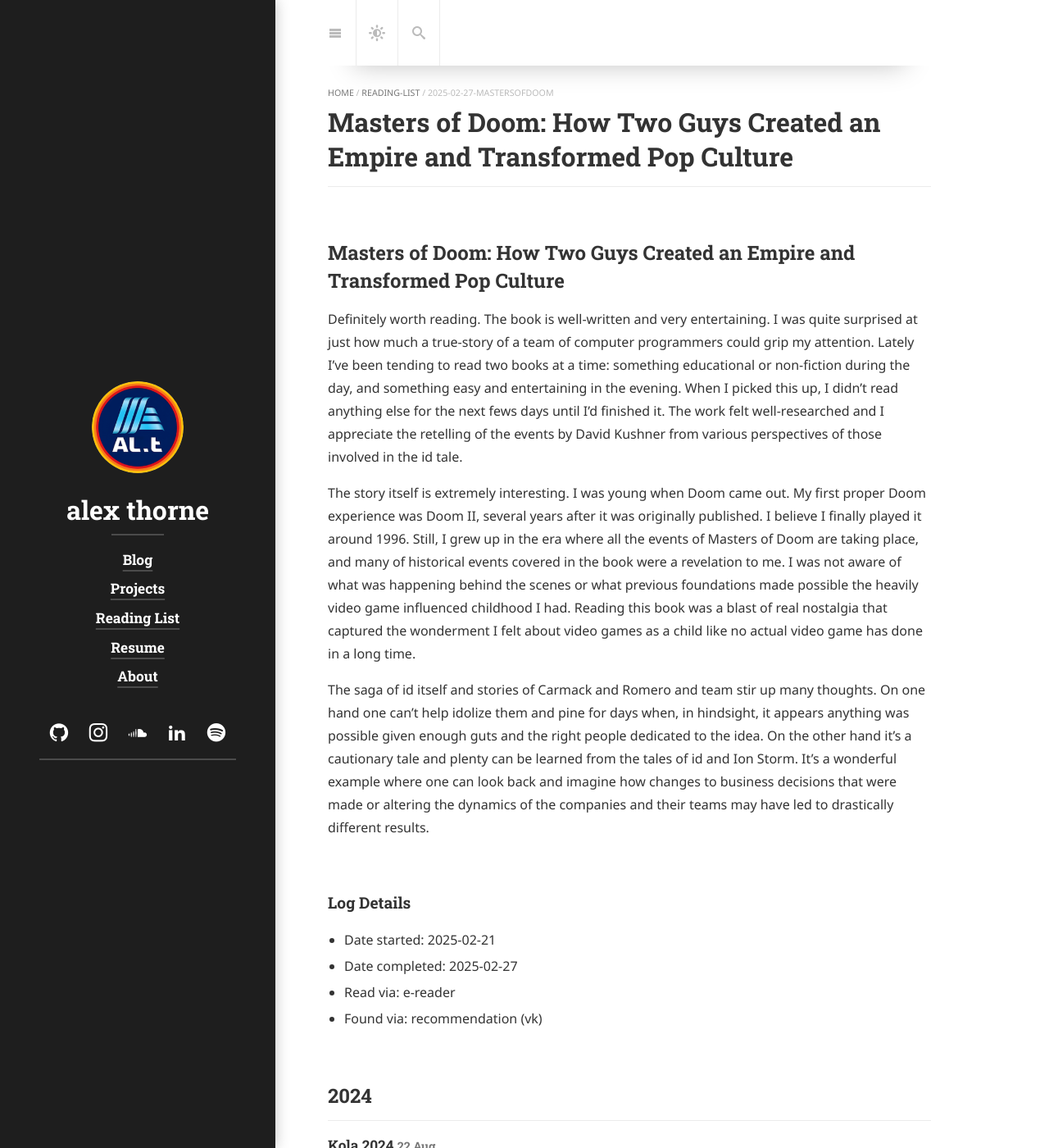
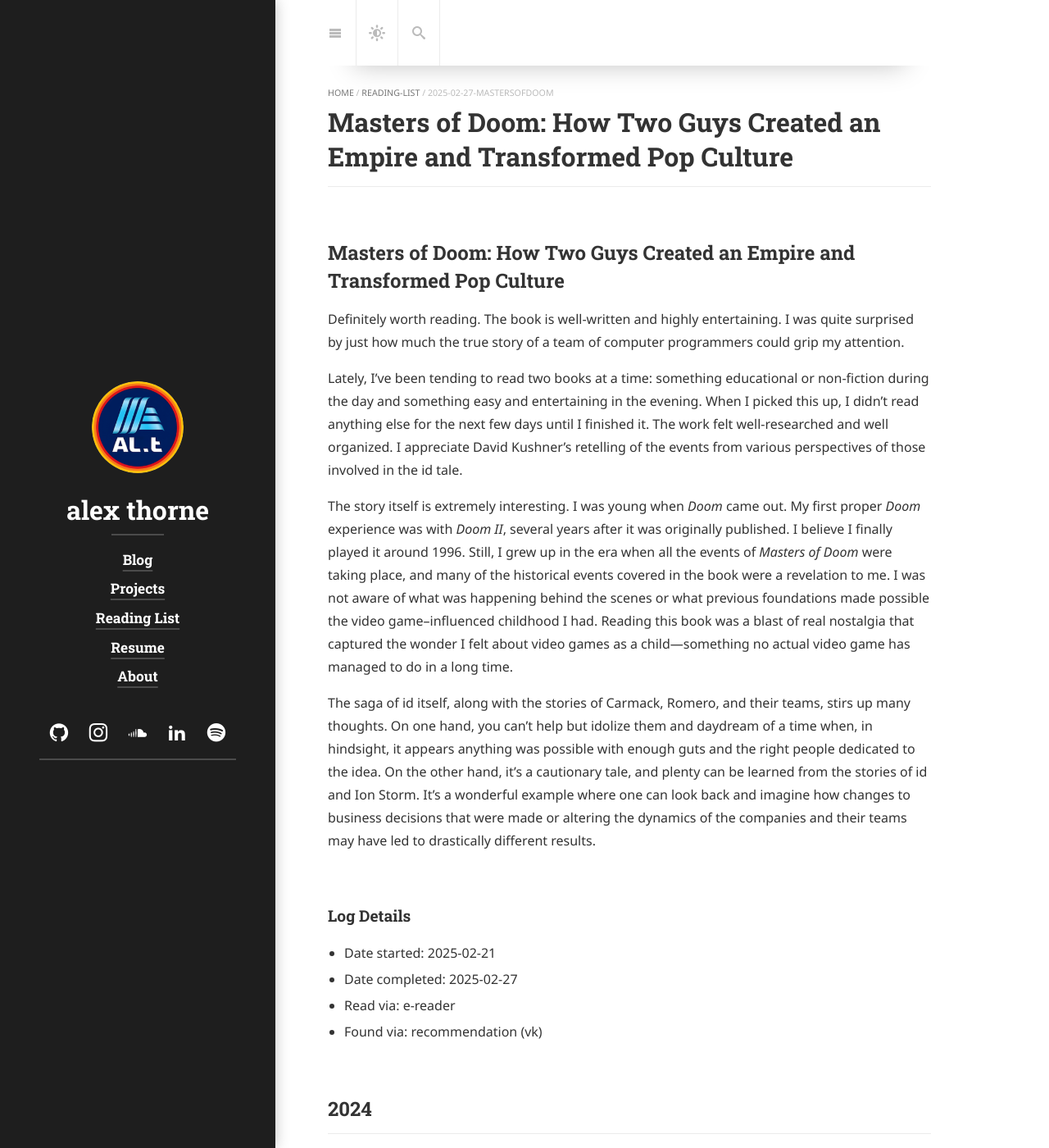
Before and after one commit to alex-thorne/blog, a Jekyll site: the page built from _reading-list/2025-02-27-mastersofdoom.md, in a window 1280 px wide and 1400 px high. Shown: the whole window at 82% size. Built offline with Jekyll 4.4.1, drawn with Linux system fonts in a browser that asks for light colours; cached includes are drawn as plain includes; nearby versions of some CDN libraries; some web fonts are replaced; library files that are not in the unit come from our copies.

Commit message:
proofreading corrections

```diff
--- a/_reading-list/2025-02-27-mastersofdoom.md
+++ b/_reading-list/2025-02-27-mastersofdoom.md
@@ -16,18 +16,20 @@ tags: [reading-list]
 
 ## Masters of Doom: How Two Guys Created an Empire and Transformed Pop Culture
 
-Definitely worth reading. The book is well-written and very entertaining.
-I was quite surprised at just how much a true-story of a team of computer programmers could grip my attention.
-Lately I've been tending to read two books at a time: something educational or non-fiction during the day, and something easy and entertaining in the evening. When I picked this up, I didn't read anything else for the next fews days until I'd finished it.
-The work felt well-researched and I appreciate the retelling of the events by David Kushner from various perspectives of those involved in the id tale.
+Definitely worth reading. The book is well-written and highly entertaining.
+I was quite surprised by just how much the true story of a team of computer programmers could grip my attention.
+
+Lately, I've been tending to read two books at a time: something educational or non-fiction during the day and something easy and entertaining in the evening. When I picked this up, I didn't read anything else for the next few days until I finished it.
+The work felt well-researched and well organized. I appreciate David Kushner's retelling of the events from various perspectives of those involved in the id tale.
 
 The story itself is extremely interesting.
-I was young when Doom came out. My first proper Doom experience was Doom II, several years after it was originally published. I believe I finally played it around 1996.
-Still, I grew up in the era where all the events of Masters of Doom are taking place, and many of historical events covered in the book were a revelation to me.
-I was not aware of what was happening behind the scenes or what previous foundations made possible the heavily video game influenced childhood I had.
-Reading this book was a blast of real nostalgia that captured the wonderment I felt about video games as a child like no actual video game has done in a long time.
+I was young when _Doom_ came out. My first proper _Doom_ experience was with _Doom II_, several years after it was originally published. I believe I finally played it around 1996.
+Still, I grew up in the era when all the events of _Masters of Doom_ were taking place, and many of the historical events covered in the book were a revelation to me.
+I was not aware of what was happening behind the scenes or what previous foundations made possible the video game–influenced childhood I had.
+Reading this book was a blast of real nostalgia that captured the wonder I felt about video games as a child—something no actual video game has managed to do in a long time.
 
-The saga of id itself and stories of Carmack and Romero and team stir up many thoughts. On one hand one can't help idolize them and pine for days when, in hindsight, it appears anything was possible given enough guts and the right people dedicated to the idea. On the other hand it's a cautionary tale and plenty can be learned from the tales of id and Ion Storm. It's a wonderful example where one can look back and imagine how changes to business decisions that were made or altering the dynamics of the companies and their teams may have led to drastically different results.
+The saga of id itself, along with the stories of Carmack, Romero, and their teams, stirs up many thoughts. On one hand, you can't help but idolize them and daydream of a time when, in hindsight, it appears anything was possible with enough guts and the right people dedicated to the idea. On the other hand, it's a cautionary tale, and plenty can be learned from the stories of id and Ion Storm.
+It's a wonderful example where one can look back and imagine how changes to business decisions that were made or altering the dynamics of the companies and their teams may have led to drastically different results.
 
 ### Log Details
 
```
